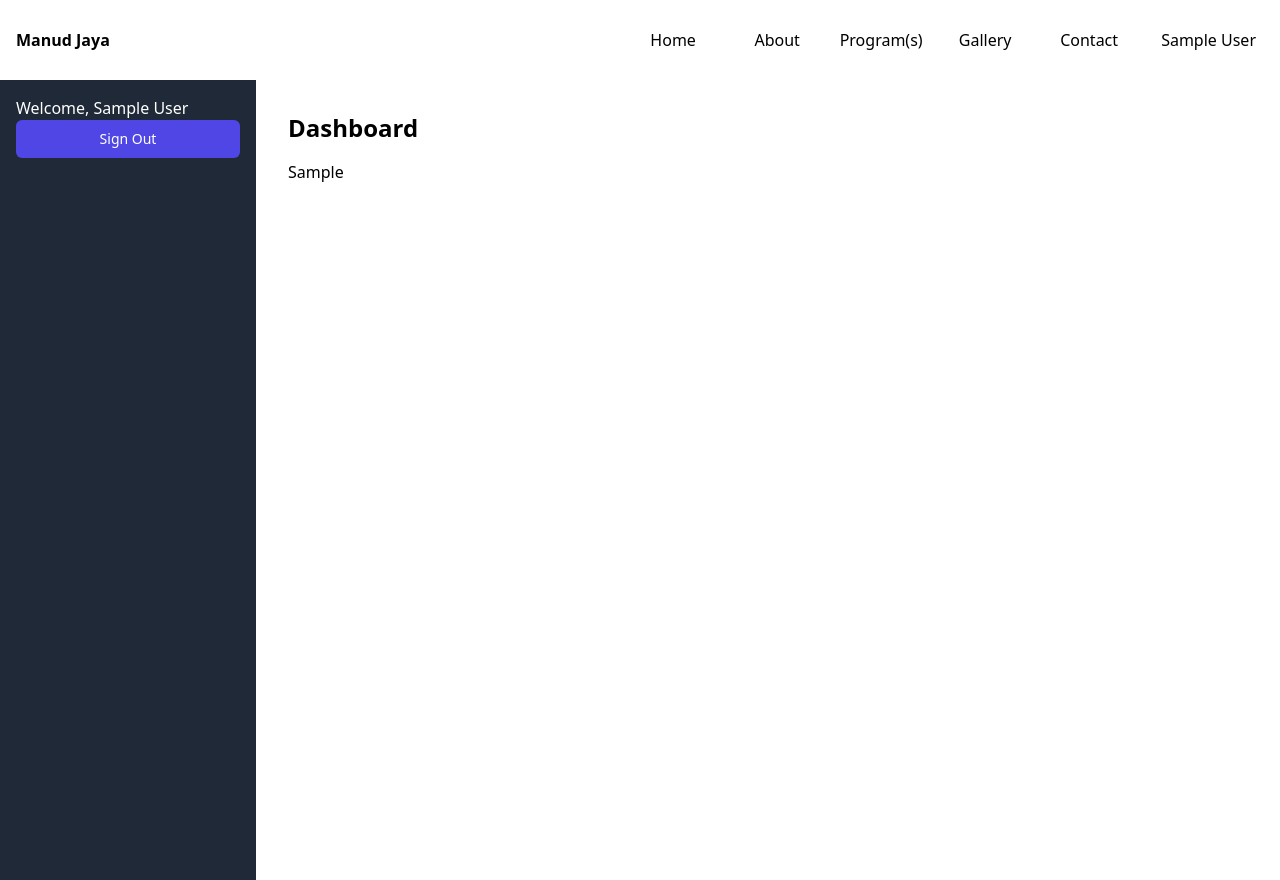
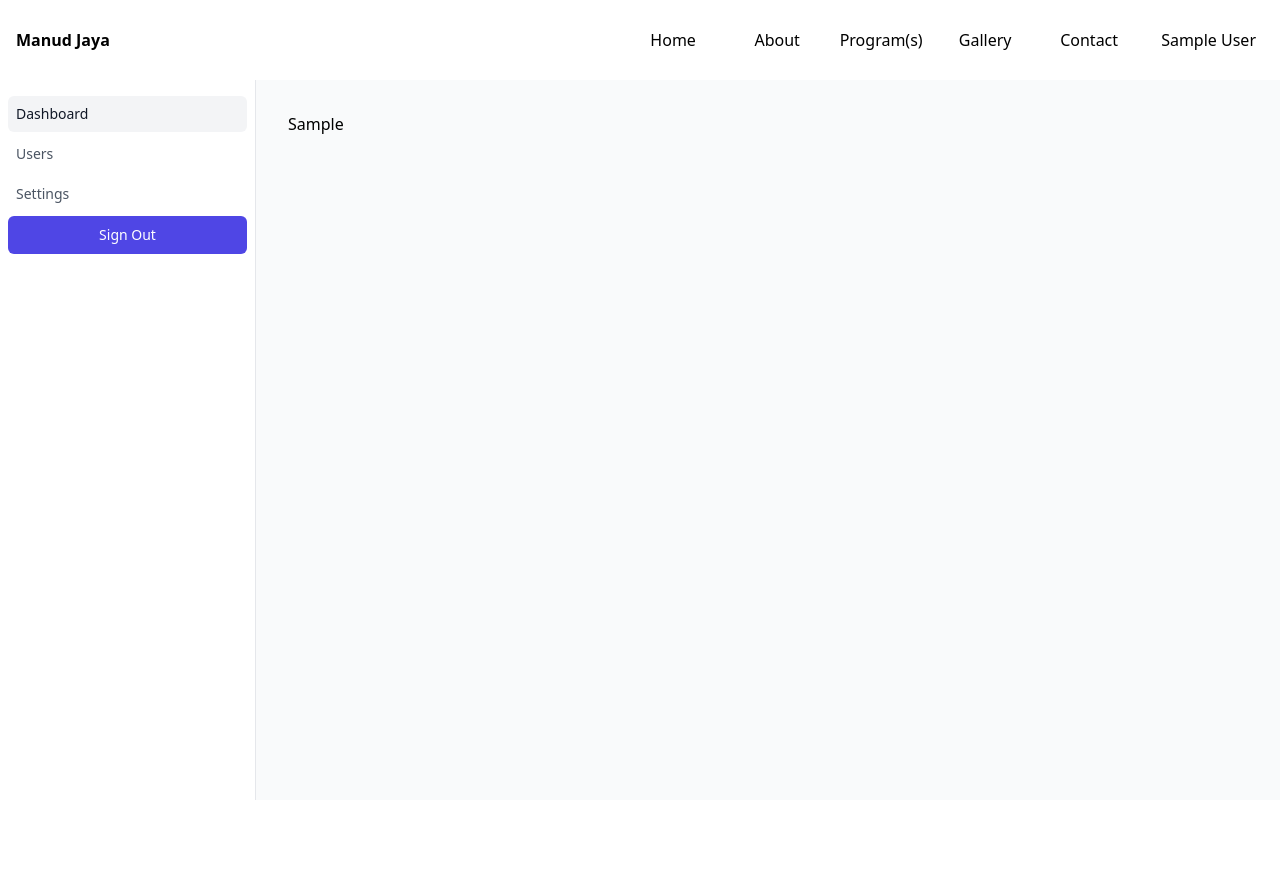
Before and after one commit to tugas-mti/manud-jaya, a Next.js app: page /dashboard in a window 1280 px wide. After the commit the page ends 800 px from the top, so only its background shows below. Built offline with nearby package versions, Linux system fonts and the light colour scheme; no server answers; sample sign-in values are in the browser's storage.

Commit message:
feat: implement dashboard layout with sidebar and user management pages

```diff
--- a/app/dashboard/layout.tsx
+++ b/app/dashboard/layout.tsx
@@ -1,24 +1,29 @@
 import { PropsWithChildren } from "react";
 import { getServerSession } from "next-auth/next";
 import { redirect } from "next/navigation";
-import SignOutButton from "@/components/SignOutButton";
+import DashboardLayout, { MenuItem } from "@/components/dashboard-layout";
 
-export default async function DashboardLayout({ children }: PropsWithChildren) {
+const menuItems: MenuItem[] = [
+  {
+    href: "/dashboard",
+    text: "Dashboard",
+  },
+  {
+    href: "/dashboard/users",
+    text: "Users",
+  },
+  {
+    href: "/dashboard/settings",
+    text: "Settings",
+  },
+];
+
+export default async function Layout({ children }: PropsWithChildren) {
   const session = await getServerSession();
 
   if (!session) {
     redirect("/login");
   }
 
-  return (
-    <div className="flex min-h-screen">
-      <aside className="w-64 bg-gray-800 text-white p-4">
-        <div className="mb-4">
-          <p>Welcome, {session.user?.name}</p>
-          <SignOutButton />
-        </div>
-      </aside>
-      <main className="flex-1 p-8">{children}</main>
-    </div>
-  );
+  return <DashboardLayout menuItems={menuItems}>{children}</DashboardLayout>;
 }
--- a/app/dashboard/page.tsx
+++ b/app/dashboard/page.tsx
@@ -1,7 +1,6 @@
 export default function DashboardPage() {
   return (
     <div>
-      <h1 className="text-2xl font-bold mb-4">Dashboard</h1>
       <div>Sample</div>
     </div>
   );
--- /dev/null
+++ b/app/dashboard/settings/page.tsx
@@ -0,0 +1,7 @@
+export default function Page() {
+  return (
+    <div>
+      <div>Setting</div>
+    </div>
+  );
+}
--- /dev/null
+++ b/app/dashboard/users/page.tsx
@@ -0,0 +1,36 @@
+import Table from "@/components/table";
+import { prisma } from "@/lib/prisma";
+
+export default async function UsersPage() {
+  const users = await prisma.user.findMany();
+
+  return (
+    <div>
+      <h1 className="text-2xl font-bold mb-4">Users</h1>
+      <div className="overflow-x-auto">
+        <Table
+          columns={[
+            {
+              title: "ID",
+              dataIndex: "id",
+            },
+            {
+              title: "Name",
+              dataIndex: "name",
+            },
+            {
+              title: "Email",
+              dataIndex: "email",
+            },
+            {
+              title: "Is Admin",
+              dataIndex: "isAdmin",
+              render: (value) => (value ? "Yes" : "No"),
+            },
+          ]}
+          dataSource={users}
+        />
+      </div>
+    </div>
+  );
+}
--- /dev/null
+++ b/components/dashboard-layout.tsx
@@ -0,0 +1,110 @@
+"use client";
+
+import type React from "react";
+import { useState } from "react";
+import Link from "next/link";
+import { usePathname } from "next/navigation";
+import { Bars3Icon, XMarkIcon } from "@heroicons/react/24/outline";
+import SignOutButton from "@/components/sign-out-button";
+
+export interface MenuItem {
+  href: string;
+  text: string;
+  active?: boolean;
+}
+
+export default function DashboardLayout({
+  children,
+  menuItems = [],
+}: {
+  children: React.ReactNode;
+  menuItems: MenuItem[];
+}) {
+  const [sidebarOpen, setSidebarOpen] = useState(false);
+  const pathname = usePathname();
+
+  return (
+    <div className="flex h-[calc(100vh-5rem)] w-full overflow-hidden bg-gray-50">
+      {/* Mobile sidebar backdrop */}
+      {sidebarOpen && (
+        <div
+          className="fixed inset-0 z-40 bg-gray-800/50 lg:hidden"
+          onClick={() => setSidebarOpen(false)}
+        />
+      )}
+
+      {/* Sidebar */}
+      <div
+        className={`fixed inset-y-0 left-0 z-50 mt-20 w-64 transform border-r border-gray-200 bg-white transition-transform duration-200 ease-in-out lg:static lg:mt-0 lg:translate-x-0 ${
+          sidebarOpen ? "translate-x-0" : "-translate-x-full"
+        }`}
+      >
+        <div className="flex h-full flex-col">
+          {/* Mobile close button */}
+          <div className="flex items-center justify-between border-b border-gray-200 px-4 py-2 lg:hidden">
+            <h2 className="text-lg font-semibold">Dashboard</h2>
+            <button
+              onClick={() => setSidebarOpen(false)}
+              className="rounded-md p-2 text-gray-500 hover:bg-gray-100 hover:text-gray-600"
+            >
+              <XMarkIcon className="h-5 w-5" />
+            </button>
+          </div>
+
+          {/* Sidebar content */}
+          <nav className="flex-1 space-y-1 px-2 py-4">
+            {menuItems.map((item) => (
+              <SidebarItem
+                key={item.href}
+                href={item.href}
+                text={item.text}
+                active={pathname === item.href}
+              />
+            ))}
+            <SignOutButton />
+          </nav>
+        </div>
+      </div>
+
+      {/* Main content */}
+      <div className="flex flex-1 flex-col overflow-hidden">
+        {/* Mobile header */}
+        <div className="flex items-center border-b border-gray-200 bg-white px-4 py-2 lg:hidden">
+          <button
+            onClick={() => setSidebarOpen(true)}
+            className="rounded-md p-2 text-gray-500 hover:bg-gray-100 hover:text-gray-600"
+          >
+            <Bars3Icon className="h-5 w-5" />
+          </button>
+          <h1 className="ml-2 text-lg font-semibold">Dashboard</h1>
+        </div>
+
+        {/* Page content */}
+        <main className="flex-1 overflow-auto p-4 md:p-6 lg:p-8">
+          {children}
+        </main>
+      </div>
+    </div>
+  );
+}
+
+interface SidebarItemProps {
+  href: string;
+  text: string;
+  active?: boolean;
+}
+
+function SidebarItem({ href, text, active }: SidebarItemProps) {
+  return (
+    <Link
+      href={href}
+      className={`group flex items-center rounded-md px-2 py-2 text-sm font-medium ${
+        active
+          ? "bg-gray-100 text-gray-900"
+          : "text-gray-600 hover:bg-gray-50 hover:text-gray-900"
+      }`}
+    >
+      {text}
+    </Link>
+  );
+}
--- /dev/null
+++ b/components/table.tsx
@@ -0,0 +1,56 @@
+interface TableColumn<T> {
+  title: string;
+  dataIndex: keyof T;
+  key?: string;
+  render?: (value: any, record: T) => React.ReactNode;
+}
+
+interface TableProps<T> {
+  columns: TableColumn<T>[];
+  dataSource: T[];
+  loading?: boolean;
+}
+
+const Table = <T extends object>({
+  columns,
+  dataSource,
+  loading,
+}: TableProps<T>) => {
+  if (loading) {
+    return <div>Loading...</div>;
+  }
+
+  return (
+    <div className="overflow-x-auto">
+      <table className="min-w-full table-auto border-collapse">
+        <thead>
+          <tr className="bg-gray-100">
+            {columns.map((column) => (
+              <th key={column.key} className="p-2 text-left border">
+                {column.title}
+              </th>
+            ))}
+          </tr>
+        </thead>
+        <tbody>
+          {dataSource.map((record, index) => (
+            <tr key={index} className="hover:bg-gray-50">
+              {columns.map((column) => (
+                <td
+                  key={`${index}-${column.key || String(column.dataIndex)}`}
+                  className="p-2 border"
+                >
+                  {column.render
+                    ? column.render(record[column.dataIndex], record)
+                    : String(record[column.dataIndex])}
+                </td>
+              ))}
+            </tr>
+          ))}
+        </tbody>
+      </table>
+    </div>
+  );
+};
+
+export default Table;
--- a/middleware.ts
+++ b/middleware.ts
@@ -14,5 +14,5 @@ export default withAuth(
 
 // Configure which routes to protect
 export const config = {
-  matcher: ["/dashboard/:path*", "/admin/:path*", "/api/protected/:path*"],
+  matcher: ["/dashboard/:path*"],
 };
```
Also changed, not shown: components/sign-out-button.tsx (renamed from components/SignOutButton.tsx), 1 other file (tests, documents, lock files or other folders).
